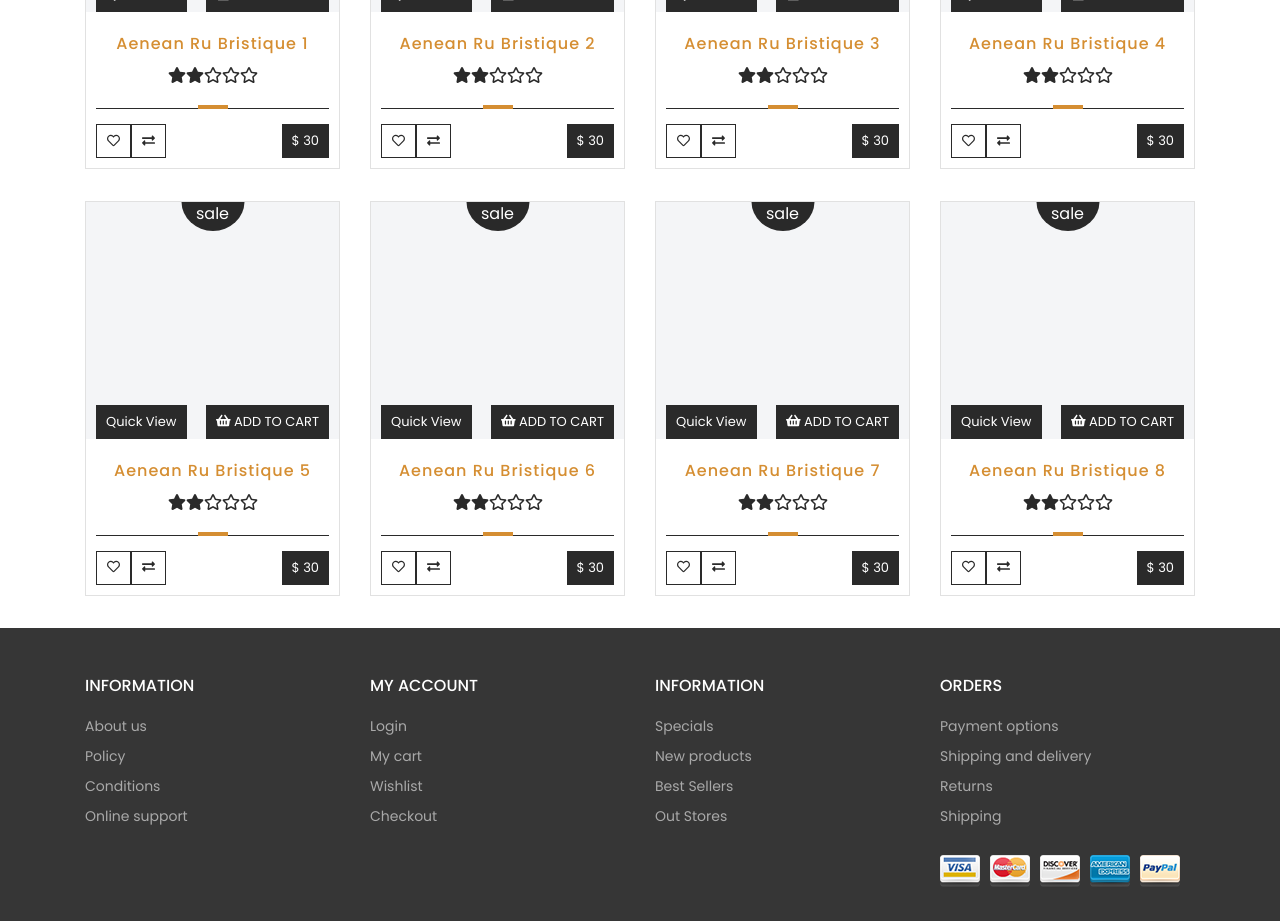
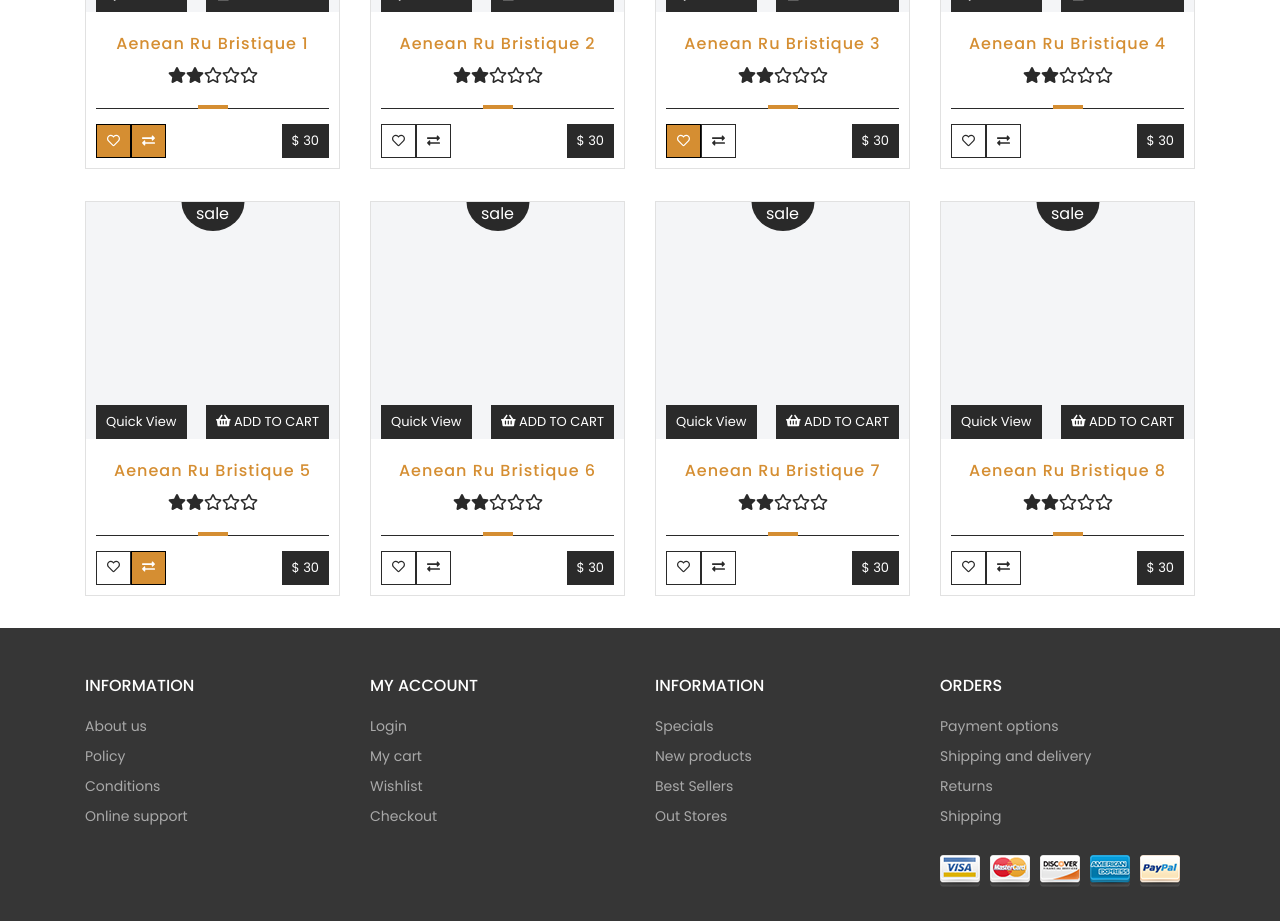
Before and after one commit to matwjablonski/kodilla-wdp-2505-01, a React (Create React App) app: page / in a window 1280 px wide. Shown: the part 900-1821 px from the top of the page. Built offline with nearby package versions, Linux system fonts and the light colour scheme.

Commit message:
Stylowanie aktywnych stanów 'ulubiony' i 'porównanie' w kartach produktów (WDP-2505-01)

```diff
--- a/src/components/common/ProductBox/ProductBox.js
+++ b/src/components/common/ProductBox/ProductBox.js
@@ -11,7 +11,7 @@ import {
 import { faStar as farStar, faHeart } from '@fortawesome/free-regular-svg-icons';
 import Button from '../Button/Button';
 
-const ProductBox = ({ name, price, promo, stars }) => (
+const ProductBox = ({ name, price, promo, stars, isFavorite, isCompared }) => (
   <div className={styles.root}>
     <div className={styles.photo}>
       {promo && <div className={styles.sale}>{promo}</div>}
@@ -39,10 +39,10 @@ const ProductBox = ({ name, price, promo, stars }) => (
     <div className={styles.line}></div>
     <div className={styles.actions}>
       <div className={styles.outlines}>
-        <Button variant='outline'>
+        <Button variant='outline' className={isFavorite ? styles.active : ''}>
           <FontAwesomeIcon icon={faHeart}>Favorite</FontAwesomeIcon>
         </Button>
-        <Button variant='outline'>
+        <Button variant='outline' className={isCompared ? styles.active : ''}>
           <FontAwesomeIcon icon={faExchangeAlt}>Add to compare</FontAwesomeIcon>
         </Button>
       </div>
@@ -61,6 +61,8 @@ ProductBox.propTypes = {
   price: PropTypes.number,
   promo: PropTypes.string,
   stars: PropTypes.number,
+  isFavorite: PropTypes.bool,
+  isCompared: PropTypes.bool,
 };
 
 export default ProductBox;
--- a/src/components/common/ProductBox/ProductBox.module.scss
+++ b/src/components/common/ProductBox/ProductBox.module.scss
@@ -76,3 +76,13 @@
     align-items: center;
   }
 }
+
+.active {
+  background-color: $primary !important;
+  color: #ffffff !important;
+  border: 1px solid black !important;
+
+  svg {
+    color: #ffffff !important;
+  }
+}
--- a/src/redux/initialState.js
+++ b/src/redux/initialState.js
@@ -15,6 +15,8 @@ const initialState = {
       stars: 2,
       promo: 'sale',
       newFurniture: true,
+      isFavorite: true,
+      isCompared: true,
     },
     {
       id: 'aenean-ru-bristique-2',
@@ -33,6 +35,7 @@ const initialState = {
       stars: 2,
       promo: 'sale',
       newFurniture: true,
+      isFavorite: true,
     },
     {
       id: 'aenean-ru-bristique-4',
@@ -51,6 +54,7 @@ const initialState = {
       stars: 2,
       promo: 'sale',
       newFurniture: true,
+      isCompared: true,
     },
     {
       id: 'aenean-ru-bristique-6',
```
